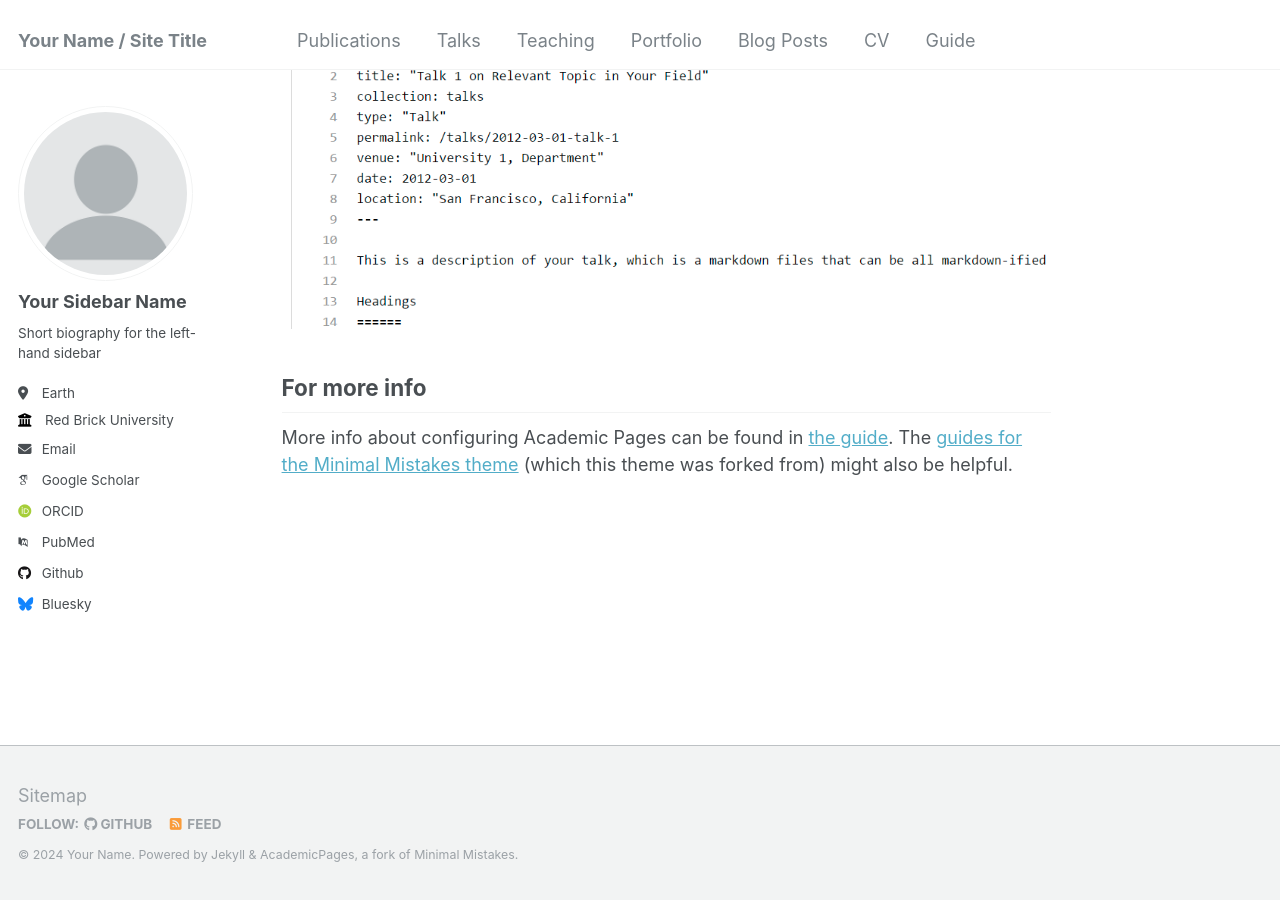
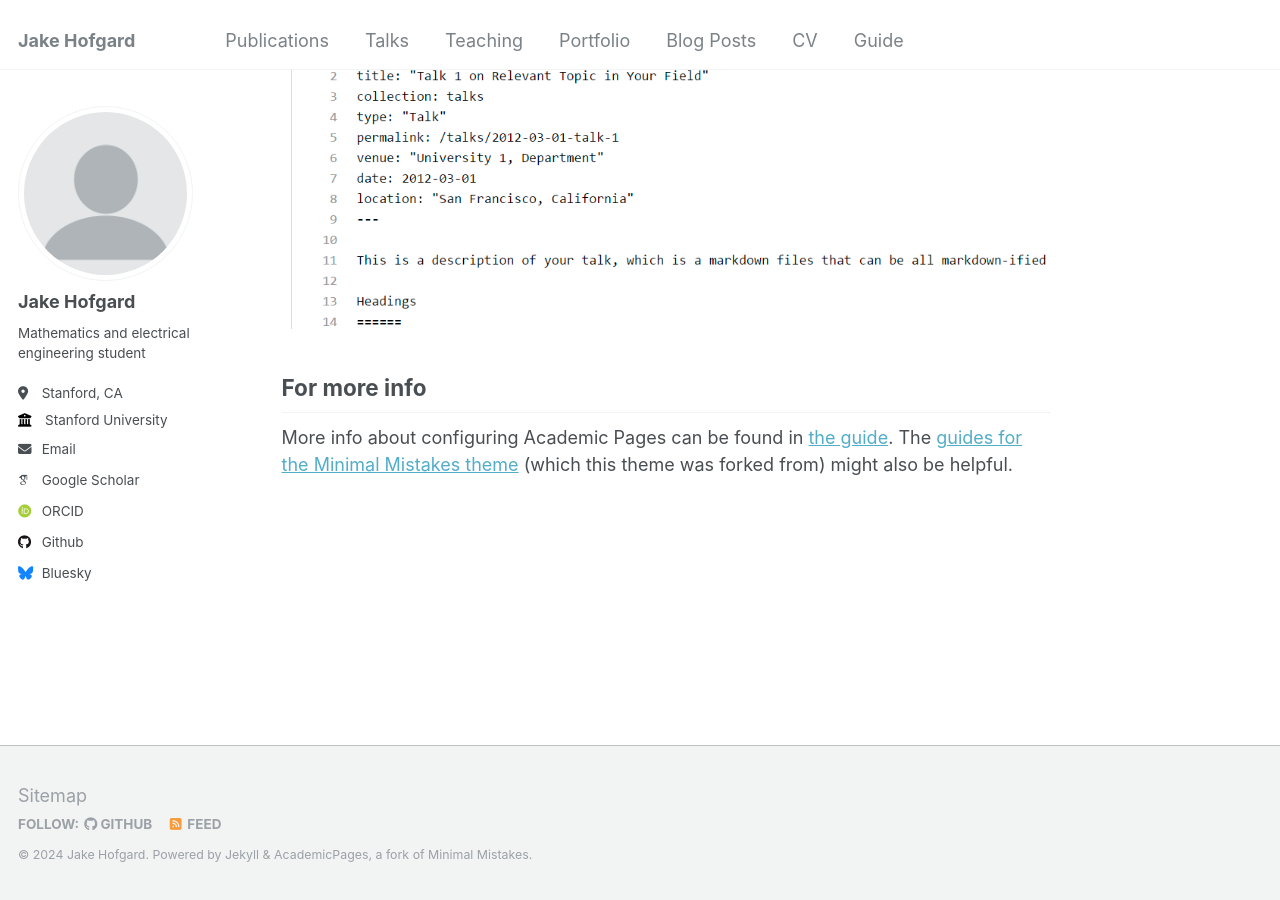
Before and after one commit to jakehofgard/jakehofgard.github.io, a Jekyll site: the page built from _pages/about.md, in a window 1280 px wide and 900 px high, scrolled down 2660 px. Built offline with Jekyll 4.4.1, drawn with Linux system fonts in a browser that asks for light colours; some web fonts are replaced.

Commit message:
Update _config.yml

```diff
--- a/_config.yml
+++ b/_config.yml
@@ -8,13 +8,13 @@
 
 # Basic Site Settings
 locale                   : "en-US"
-title                    : "Your Name / Site Title"
+title                    : "Jake Hofgard"
 title_separator          : "-"
-name                     : &name "Your Name"
+name                     : &name "Jake Hofgard"
 description              : &description "personal description"
-url                      : https://academicpages.github.io # the base hostname & protocol for your site e.g. "https://mmistakes.github.io"
+url                      : https://jakehofgard.github.io # the base hostname & protocol for your site e.g. "https://mmistakes.github.io"
 baseurl                  : "" # the subpath of your site, e.g. "/blog"
-repository               : "academicpages/academicpages.github.io"
+repository               : "academicpages/jakehofgard.github.io"
 
 # Site Author - The following control what appear as part of the author content on the side bar.
 #               If a field is blank the icon and link will not appear, otherwise it will be shown.
@@ -22,13 +22,13 @@ repository               : "academicpages/academicpages.github.io"
 author:
   # Biographic information
   avatar           : "profile.png"
-  name             : "Your Sidebar Name"
+  name             : "Jake Hofgard"
   pronouns         : # example: "she/her"
-  bio              : "Short biography for the left-hand sidebar"
-  location         : "Earth"
-  employer         : "Red Brick University"
+  bio              : "Mathematics and electrical engineering student"
+  location         : "Stanford, CA"
+  employer         : "Stanford University"
   uri              : # URL
-  email            : "none@example.org"
+  email            : "whofgard@stanford.edu"
 
   # Academic websites
   arxiv            : # URL - Update with the correct link to your profile
@@ -36,7 +36,7 @@ author:
   impactstory      : # URL
   orcid            : "http://orcid.org/yourorcidurl"
   semantic         : # URL
-  pubmed           : "https://www.ncbi.nlm.nih.gov/pubmed/?term=john+snow"
+  pubmed           : # URL
   researchgate     : # URL
 
   # Repositories and software development
```
